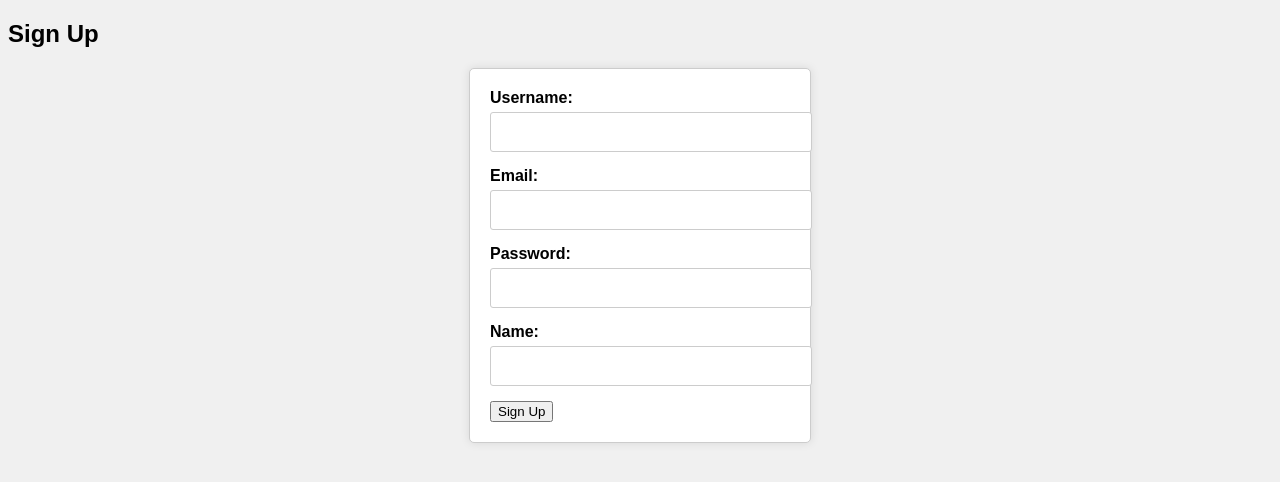
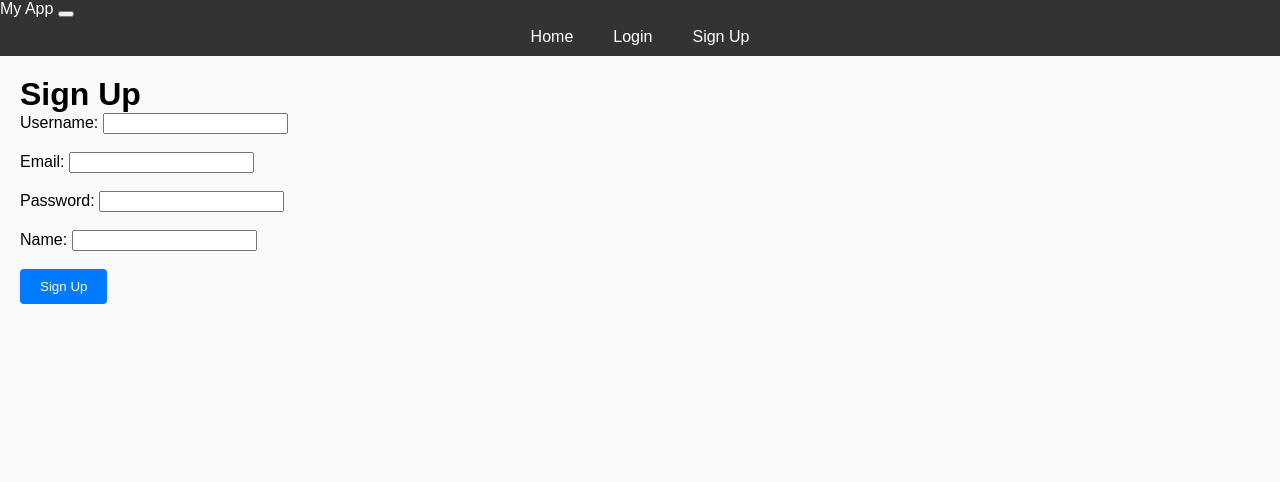
Before and after one commit to flyefe/app, a Flask app: page /signup in a window 1280 px wide. Shown: the top 482 px of the page. Run offline with Flask 3, Linux system fonts and the light colour scheme.

Commit message:
basic.html introduced

```diff
--- a/static/style.css
+++ b/static/style.css
@@ -1,51 +1,110 @@
-/* Add your common styles here */
-body {
-    background-color: #f0f0f0;
-    font-family: Arial, sans-serif;
+/* Reset some default styles */
+body,
+h1,
+h2,
+h3,
+p,
+ul,
+li {
+    margin: 0;
+    padding: 0;
 }
 
-h1 {
-    text-align: center;
-    font-size: 24px;
-    color: #333;
+body {
+    font-family: Arial, sans-serif;
+    background-color: #f8f9fa;
+    margin: 0;
+    padding: 0;
 }
 
-form {
-    max-width: 300px;
-    margin: 0 auto;
-    padding: 20px;
-    background-color: #fff;
-    border: 1px solid #ccc;
-    border-radius: 5px;
-    box-shadow: 0 0 10px rgba(0, 0, 0, 0.1);
+.container {
+    margin: 20px;
 }
 
-label {
-    display: block;
-    font-weight: bold;
-    margin-bottom: 5px;
+/* Header styles */
+.header {
+    background-color: #007bff;
+    color: #fff;
+    padding: 10px;
+    text-align: center;
 }
 
-input {
-    width: 100%;
-    padding: 10px;
-    margin-bottom: 15px;
-    border: 1px solid #ccc;
-    border-radius: 3px;
-    font-size: 16px;
+.header h1 {
+    font-size: 24px;
+    margin: 10px 0;
 }
 
-input[type="submit"] {
-    background-color: #007BFF;
-    color: white;
-    border: none;
-    border-radius: 5px;
-    padding: 10px 20px;
-    cursor: pointer;
-    font-size: 16px;
+/* Navigation menu */
+.navbar {
+    background-color: #333;
+    color: #fff;
 }
 
-p {
-    color: red;
+.navbar ul {
+    list-style: none;
+    display: flex;
+    justify-content: center;
+    padding: 10px;
+}
+
+.navbar li {
+    margin: 0 20px;
+}
+
+.navbar a {
+    text-decoration: none;
+    color: #fff;
+}
+
+/* Page content */
+.page-content {
+    padding: 20px;
+}
+
+/* Alert styles */
+.alert {
+    margin-top: 20px;
+    padding: 10px;
+    border-radius: 4px;
+}
+
+.alert-success {
+    background-color: #d4edda;
+    color: #155724;
+}
+
+.alert-danger {
+    background-color: #f8d7da;
+    color: #721c24;
+}
+
+.alert-info {
+    background-color: #cce5ff;
+    color: #0056b3;
+}
+
+/* Button styles */
+.btn {
+    display: inline-block;
+    padding: 10px 20px;
     text-align: center;
+    border: none;
+    border-radius: 4px;
+    cursor: pointer;
 }
+
+.btn-primary {
+    background-color: #007bff;
+    color: #fff;
+}
+
+.btn-secondary {
+    background-color: #6c757d;
+    color: #fff;
+}
+
+/* Optional animation for alerts */
+.fade.show {
+    opacity: 1;
+    transition: opacity 0.5s;
+}
--- /dev/null
+++ b/templates/basic.html
@@ -0,0 +1,38 @@
+<!DOCTYPE html>
+<html lang="en">
+
+<head>
+    <meta charset="UTF-8">
+    <meta name="viewport" content="width=device-width, initial-scale=1.0">
+    <link rel="stylesheet" href="{{ url_for('static', filename='style.css') }}">
+    <title>{% block title %}My App{% endblock %}</title>
+</head>
+
+<body>
+    <nav class="navbar navbar-expand-lg navbar-light bg-light">
+        <a class="navbar-brand" href="/">My App</a>
+        <button class="navbar-toggler" type="button" data-toggle="collapse" data-target="#navbarNav"
+            aria-controls="navbarNav" aria-expanded="false" aria-label="Toggle navigation">
+            <span class="navbar-toggler-icon"></span>
+        </button>
+        <div class="collapse navbar-collapse" id="navbarNav">
+            <ul class="navbar-nav ml-auto">
+                <li class="nav-item">
+                    <a class="nav-link" href="/">Home</a>
+                </li>
+                <li class="nav-item">
+                    <a class="nav-link" href="{{ url_for('login') }}">Login</a>
+                </li>
+                <li class="nav-item">
+                    <a class="nav-link" href="{{ url_for('signup') }}">Sign Up</a>
+                </li>
+            </ul>
+        </div>
+    </nav>
+    <div class="container">
+        {% block content %}{% endblock %}
+    </div>
+    <script src="{{ url_for('static', filename='script.js') }}"></script>
+</body>
+
+</html>
--- a/templates/signup.html
+++ b/templates/signup.html
@@ -1,34 +1,22 @@
-<!DOCTYPE html>
-<html>
+{% extends "basic.html" %}
 
-<head>
-    <meta charset="UTF-8">
-    <meta name="viewport" content="width=device-width, initial-scale=1.0">
-    <link rel="stylesheet" href="{{ url_for('static', filename='style.css') }}">
-    <title>Sign up</title>
-</head>
+{% block title %}Sign Up{% endblock %}
 
-<body>
-    <div class="container">
-        {% for message in get_flashed_messages() %}
-        <div class="alert alert-{{ message.category }}" role="alert">
-            <span class="close-btn" onclick="closeAlert(this)">&times;</span>
-            {{ message }}
-        </div>
-        {% endfor %}
-        <h2>Sign Up</h2>
-        <form method="POST" action="{{ url_for('signup') }}">
-            <label for="username">Username:</label>
-            <input type="text" name="username" id="username" required><br>
-            <label for="email">Email:</label>
-            <input type="email" name="email" id="email" required><br>
-            <label for="password">Password:</label>
-            <input type="password" name="password" id="password" required><br>
-            <label for="name">Name:</label>
-            <input type="text" name="name" id="name" required><br>
-            <button type="submit" class="btn btn-primary">Sign Up</button>
-        </form>
-    </div>
-</body>
+{% block content %}
+<h1>Sign Up</h1>
+<form method="POST" action="{{ url_for('signup') }}">
+    <label for="username">Username:</label>
+    <input type="text" name="username" id="username" required><br><br>
 
-</html>
+    <label for="email">Email:</label>
+    <input type="email" name="email" id="email" required><br><br>
+
+    <label for="password">Password:</label>
+    <input type="password" name="password" id="password" required><br><br>
+
+    <label for="name">Name:</label>
+    <input type="text" name="name" id="name" required><br><br>
+
+    <input type="submit" class="btn btn-primary" value="Sign Up">
+</form>
+{% endblock %}
```
Also changed, not shown: templates/home.html (+4 -49 lines), templates/login.html (+8 -14 lines).
